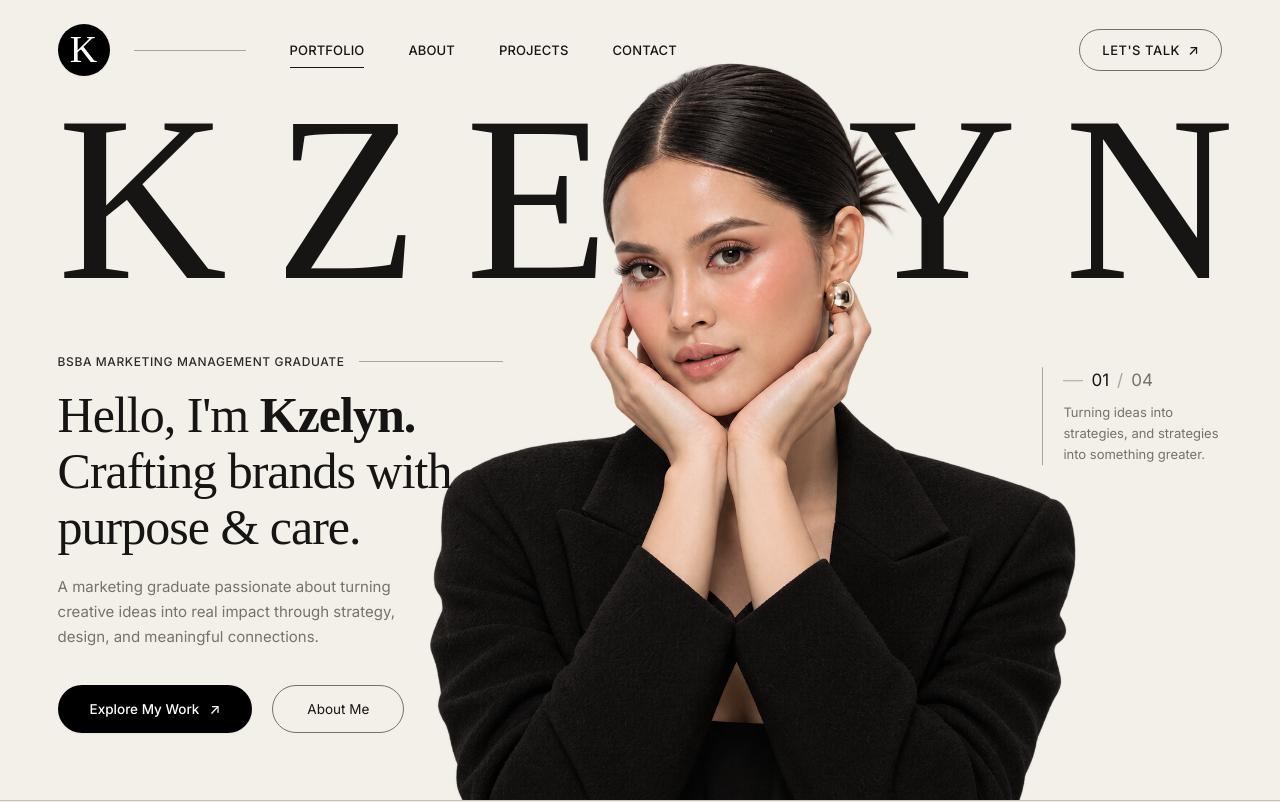
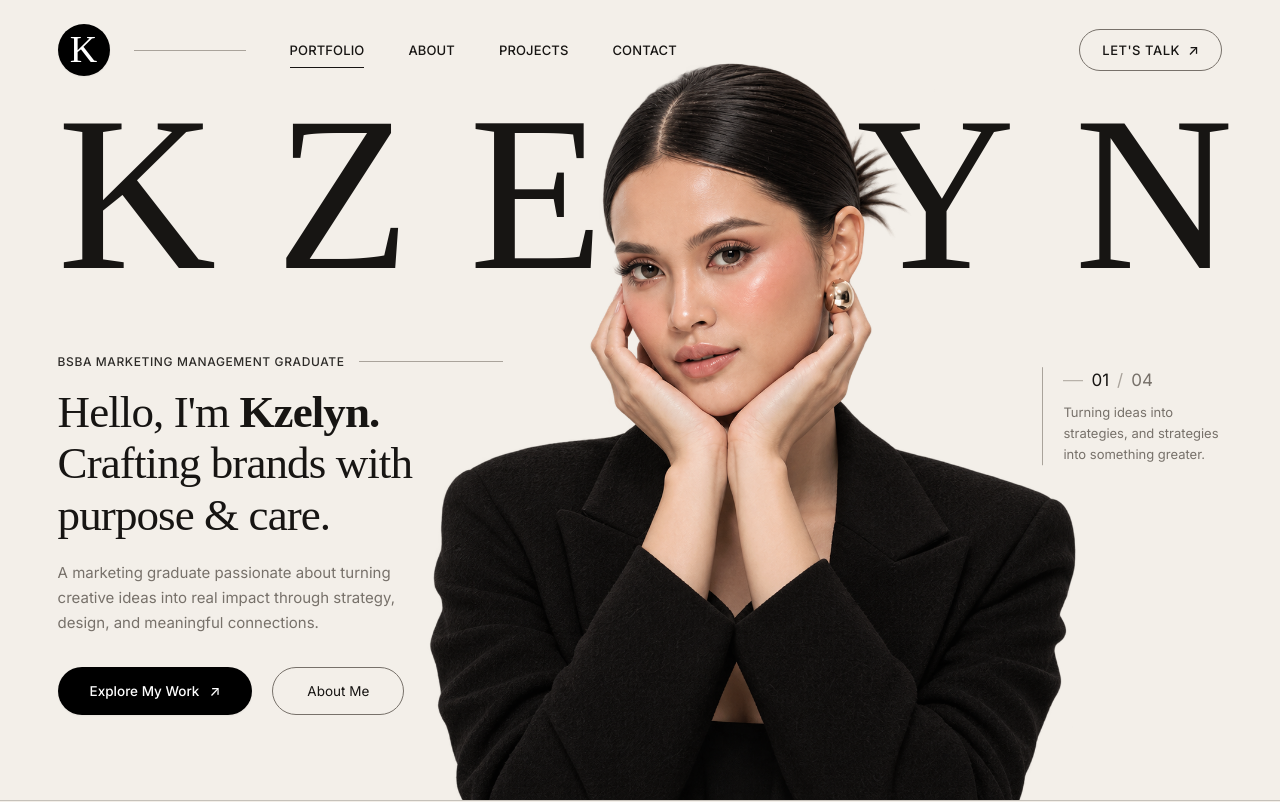
Before and after one commit to vardzz/kzelyn.me, a Next.js app: page / in a window 1280 px wide. Shown: the top 802 px of the page. Built offline with nearby package versions, Linux system fonts and the light colour scheme; a web font is replaced by a local one.

Commit message:
feat: add Hero component with typography, portrait, and CTAs

```diff
--- a/src/components/Hero.tsx
+++ b/src/components/Hero.tsx
@@ -11,7 +11,7 @@ export function Hero() {
     >
       {/* 1. Oversized Typography: KZELYN (Single Horizontal Line across the upper portion) */}
       <div
-        className="absolute top-[72px] sm:top-[76px] lg:top-[80px] xl:top-[82px] left-0 right-0 w-full px-[4.5vw] flex justify-between items-baseline font-serif text-[18.5vw] xl:text-[235px] 2xl:text-[255px] font-[350] leading-none tracking-[-0.05em] text-[#171513] pointer-events-none select-none z-0"
+        className="absolute top-[72px] sm:top-[76px] lg:top-[80px] xl:top-[84px] left-0 right-0 w-full px-[4.5vw] flex justify-between items-baseline font-serif text-[17.5vw] xl:text-[220px] 2xl:text-[235px] font-[350] leading-none tracking-[-0.05em] text-[#171513] pointer-events-none select-none z-0"
         aria-hidden="true"
       >
         <span>K</span>
@@ -24,7 +24,7 @@ export function Hero() {
 
       {/* 2. Portrait Cutout: /kzelyn-image.png (Enlarged so it encompasses the whole 'L', resting at bottom: 0) */}
       <div
-        className="pointer-events-none z-10 absolute bottom-0 left-[58%] -translate-x-1/2 h-[96vh] sm:h-[97vh] lg:h-[98vh] max-h-[1020px] w-auto flex items-end justify-center select-none"
+        className="pointer-events-none z-10 absolute bottom-0 left-[58%] -translate-x-1/2 h-[97vh] sm:h-[98vh] max-h-[1050px] w-auto flex items-end justify-center select-none"
       >
         <Image
           src="/kzelyn-image.png"
@@ -33,7 +33,7 @@ export function Hero() {
           height={1313}
           priority
           className="h-full w-auto max-w-none object-contain object-bottom select-none"
-          sizes="(max-height: 1020px) 98vh, 1020px"
+          sizes="(max-height: 1050px) 98vh, 1050px"
         />
       </div>
 
@@ -48,15 +48,15 @@ export function Hero() {
           <span className="h-[1px] w-24 sm:w-32 lg:w-36 bg-[#A9A39B]" aria-hidden="true" />
         </div>
 
-        {/* Main Headline: Exactly 3 lines, Boska Medium Thin (350), bold contrast on Kzelyn */}
-        <h1 className="font-serif text-[38px] sm:text-[42px] lg:text-[46px] xl:text-[50px] font-[350] leading-[1.12] text-[#171513] tracking-[-0.02em] mb-4 lg:mb-5">
+        {/* Main Headline: Exactly 3 lines, Boska Medium Thin (350), medium editorial size */}
+        <h1 className="font-serif text-[34px] sm:text-[38px] lg:text-[42px] xl:text-[45px] font-[350] leading-[1.14] text-[#171513] tracking-[-0.02em] mb-4 lg:mb-5">
           Hello, I&apos;m <strong className="font-[600] text-[#171513]">Kzelyn.</strong><br />
           Crafting brands with<br />
           purpose &amp; care.
         </h1>
 
-        {/* Supporting Description: Inter, 15px, line-height 1.65, max-width 390px */}
-        <p className="font-sans text-[14px] lg:text-[15px] font-normal leading-[1.65] text-[#77716A] max-w-[390px] mb-7 lg:mb-9">
+        {/* Supporting Description: Inter, comfortable medium size */}
+        <p className="font-sans text-[14px] sm:text-[14.5px] lg:text-[15px] font-normal leading-[1.65] text-[#77716A] max-w-[390px] mb-7 lg:mb-8">
           A marketing graduate passionate about turning creative ideas into real impact through strategy, design, and meaningful connections.
         </p>
 
```
